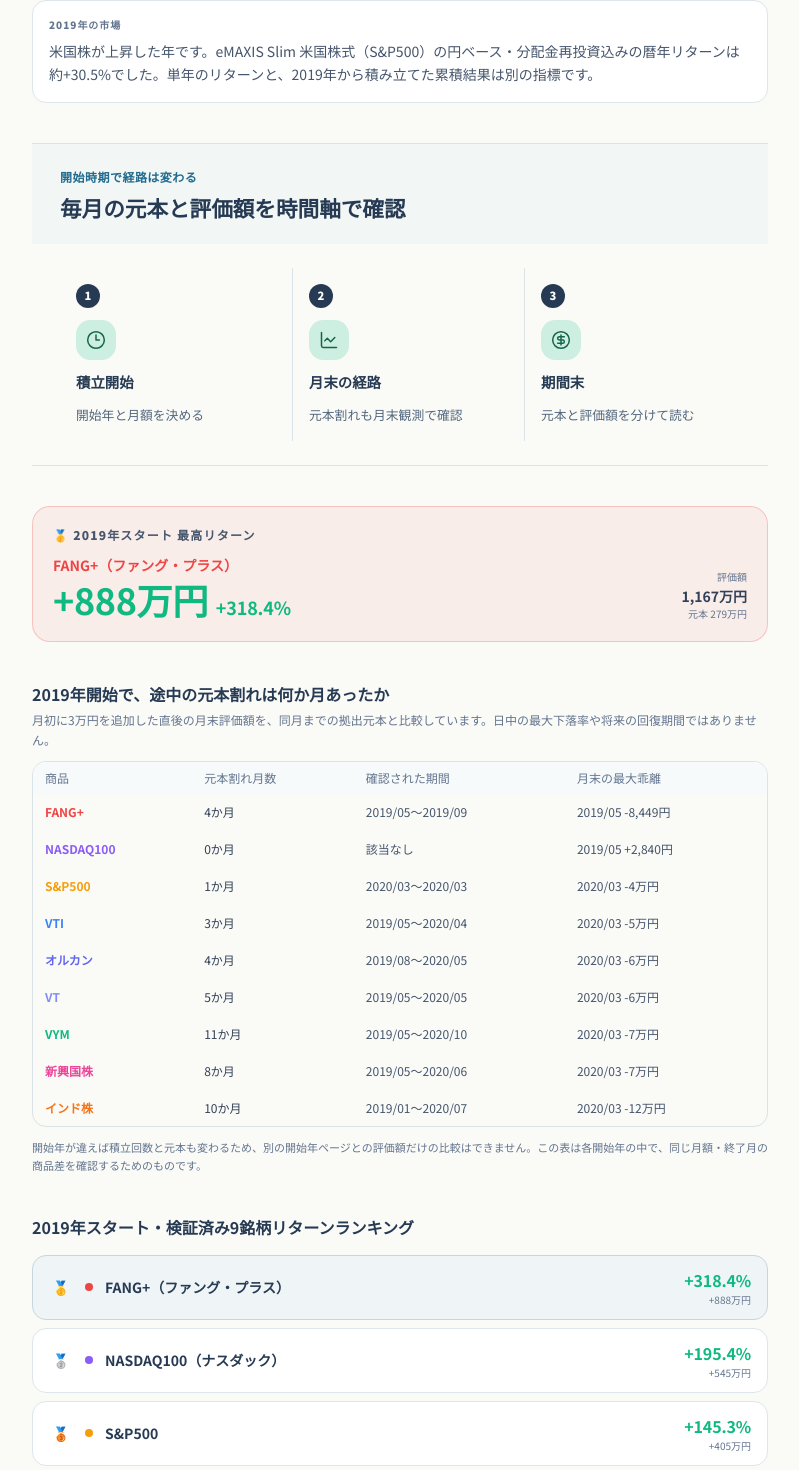
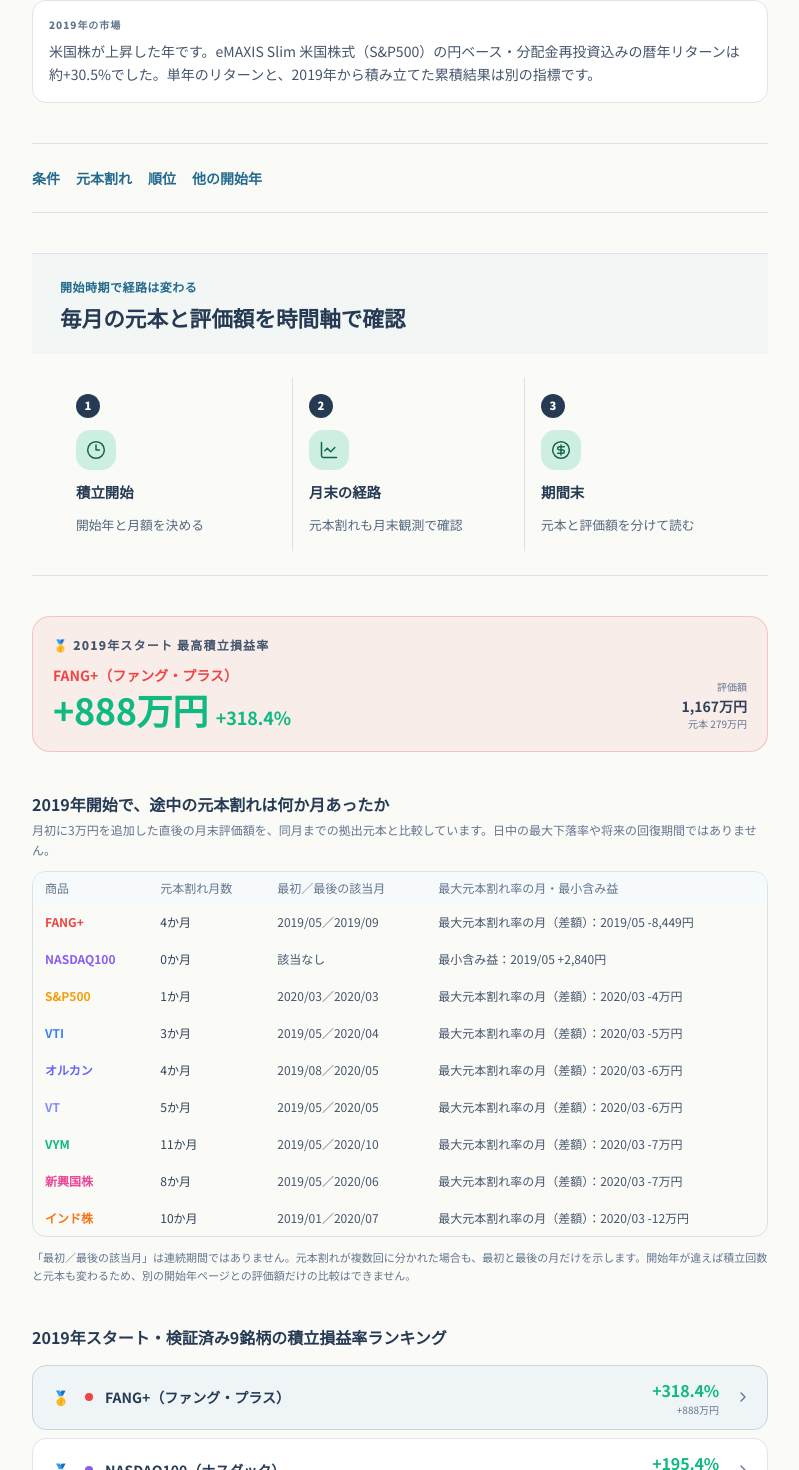
Before and after one commit to Nandemo-lab/tsumitate-timemachine, a Next.js app: page /from/2019 in a window 1280 px wide. Shown: the part 364-1834 px from the top of the page, without its empty margins (240-1039 px from the left). Built offline with nearby package versions, Linux system fonts and the light colour scheme.

Commit message:
fix: complete beginner UX quality pass

```diff
--- a/app/from/[year]/page.tsx
+++ b/app/from/[year]/page.tsx
@@ -11,6 +11,7 @@
 import { PageVisualStory } from "@/components/visual/VisualStory";
 import { FundId } from "@/types";
 import Breadcrumbs from "@/components/layout/Breadcrumbs";
+import { getFundPageSlug } from "@/lib/fund-seo-pages";
 
 const BASE_URL = "https://tsumitate-timemachine.com";
 
@@ -248,14 +249,14 @@
           ]} />
 
           {/* ── H1 ───────────────────────────────────────────────── */}
-          <section className="space-y-4">
+          <section id="conditions" className="scroll-mt-4 space-y-4">
             <div className="flex items-center gap-2">
               <Trophy className="h-5 w-5 text-orange-600 flex-shrink-0" />
               <h1
                 className="text-2xl font-black text-[#263A53] leading-tight"
                 style={{ fontFamily: "var(--font-serif-jp), serif" }}
               >
-              {year}年から積み立てていたら？<br />検証済み銘柄リターンランキング
+              {year}年から積み立てていたら？<br />検証済み銘柄の積立損益率ランキング
               </h1>
             </div>
             <p className="text-sm text-slate-600">
@@ -293,6 +294,13 @@
             )}
           </section>
 
+          <nav aria-label="このページの案内" className="flex gap-4 overflow-x-auto border-y border-[#D9E3E8] py-3 text-sm font-bold text-[#236B8E]">
+            <a href="#conditions" className="min-h-11 shrink-0 content-center">条件</a>
+            <a href="#principal-path" className="min-h-11 shrink-0 content-center">元本割れ</a>
+            <a href="#ranking" className="min-h-11 shrink-0 content-center">順位</a>
+            <a href="#other-years" className="min-h-11 shrink-0 content-center">他の開始年</a>
+          </nav>
+
           <PageVisualStory kind="timeline" />
 
           {/* ── 1位ハイライト ─────────────────────────────────────── */}
@@ -312,7 +320,7 @@
             }}
           >
             <p className="text-xs font-black tracking-widest uppercase text-slate-600">
-              🥇 {year}年スタート 最高リターン
+              🥇 {year}年スタート 最高積立損益率
             </p>
             <div className="flex items-end justify-between">
               <div>
@@ -346,21 +354,52 @@
             </section>
           )}
 
-          <section className="space-y-3" data-start-year-analysis={yearNum}>
+          <section id="principal-path" className="scroll-mt-4 space-y-3" data-start-year-analysis={yearNum}>
             <div className="space-y-1">
               <h2 className="text-base font-bold text-[#263A53]">{year}年開始で、途中の元本割れは何か月あったか</h2>
               <p className="text-xs leading-relaxed text-slate-500">
                 月初に3万円を追加した直後の月末評価額を、同月までの拠出元本と比較しています。日中の最大下落率や将来の回復期間ではありません。
               </p>
             </div>
-            <div className="overflow-x-auto rounded-xl border border-[#D9E3E8]">
+            <div className="space-y-2 md:hidden" aria-label="商品別の元本割れ分析">
+              {pathAnalyses.map(({ fund, result, belowPrincipalMonths, firstBelowPrincipal, lastBelowPrincipal, worstPoint }) => (
+                <article key={fund.id} className="rounded-xl border border-[#D9E3E8] bg-white p-4">
+                  <div className="flex items-start justify-between gap-3">
+                    <div>
+                      <h3 className="text-sm font-bold" style={{ color: fund.color }}>{fund.shortName}</h3>
+                      <p className="mt-1 text-xs text-slate-500">元本 {formatCurrency(result.totalPrincipal)}</p>
+                    </div>
+                    <p className="text-right text-sm font-bold text-slate-700">{belowPrincipalMonths}か月<span className="block text-[10px] font-normal text-slate-500">元本割れ</span></p>
+                  </div>
+                  <dl className="mt-3 grid grid-cols-2 gap-x-4 gap-y-3 border-t border-[#E1E8EC] pt-3 text-xs">
+                    <div>
+                      <dt className="text-slate-500">期間末評価額</dt>
+                      <dd className="mt-1 font-bold text-slate-700">{formatCurrency(result.finalValue)}</dd>
+                    </div>
+                    <div>
+                      <dt className="text-slate-500">期間末損益</dt>
+                      <dd className={`mt-1 font-bold ${result.profit >= 0 ? "text-emerald-700" : "text-red-600"}`}>{result.profit >= 0 ? "+" : ""}{formatCurrency(result.profit)}</dd>
+                    </div>
+                    <div className="col-span-2">
+                      <dt className="text-slate-500">元本割れが確認された月</dt>
+                      <dd className="mt-1 text-slate-700">{firstBelowPrincipal ? `最初 ${firstBelowPrincipal}／最後 ${lastBelowPrincipal}` : "該当なし"}</dd>
+                    </div>
+                    <div className="col-span-2">
+                      <dt className="text-slate-500">{belowPrincipalMonths > 0 ? "元本割れ率が最大だった月（差額）" : "元本との差が最小だった月"}</dt>
+                      <dd className="mt-1 text-slate-700">{worstPoint ? `${worstPoint.date} ${worstPoint.profit >= 0 ? "+" : ""}${formatCurrency(worstPoint.profit)}` : "—"}</dd>
+                    </div>
+                  </dl>
+                </article>
+              ))}
+            </div>
+            <div className="hidden overflow-x-auto rounded-xl border border-[#D9E3E8] md:block">
               <table className="w-full min-w-[460px] text-left text-xs">
                 <thead className="bg-[#F7FAFB] text-slate-500">
                   <tr>
                     <th className="px-3 py-2 font-medium">商品</th>
                     <th className="px-3 py-2 font-medium">元本割れ月数</th>
-                    <th className="px-3 py-2 font-medium">確認された期間</th>
-                    <th className="px-3 py-2 font-medium">月末の最大乖離</th>
+                    <th className="px-3 py-2 font-medium">最初／最後の該当月</th>
+                    <th className="px-3 py-2 font-medium">最大元本割れ率の月・最小含み益</th>
                   </tr>
                 </thead>
                 <tbody className="divide-y divide-white/[0.06]">
@@ -369,29 +408,28 @@
                       <td className="px-3 py-2.5 font-bold" style={{ color: fund.color }}>{fund.shortName}</td>
                       <td className="px-3 py-2.5 text-slate-700">{belowPrincipalMonths}か月</td>
                       <td className="px-3 py-2.5 text-slate-600">
-                        {firstBelowPrincipal ? `${firstBelowPrincipal}〜${lastBelowPrincipal}` : "該当なし"}
+                        {firstBelowPrincipal ? `${firstBelowPrincipal}／${lastBelowPrincipal}` : "該当なし"}
                       </td>
                       <td className="px-3 py-2.5 text-slate-600">
-                        {worstPoint ? `${worstPoint.date} ${worstPoint.profit >= 0 ? "+" : ""}${formatCurrency(worstPoint.profit)}` : "—"}
+                        {worstPoint ? `${belowPrincipalMonths > 0 ? "最大元本割れ率の月（差額）" : "最小含み益"}：${worstPoint.date} ${worstPoint.profit >= 0 ? "+" : ""}${formatCurrency(worstPoint.profit)}` : "—"}
                       </td>
                     </tr>
                   ))}
                 </tbody>
               </table>
             </div>
-            <p className="text-[11px] text-slate-500 sm:hidden">表は横にスクロールして全項目を確認できます。</p>
             <p className="text-[11px] leading-relaxed text-slate-500">
-              開始年が違えば積立回数と元本も変わるため、別の開始年ページとの評価額だけの比較はできません。この表は各開始年の中で、同じ月額・終了月の商品差を確認するためのものです。
+              「最初／最後の該当月」は連続期間ではありません。元本割れが複数回に分かれた場合も、最初と最後の月だけを示します。開始年が違えば積立回数と元本も変わるため、別の開始年ページとの評価額だけの比較はできません。
             </p>
           </section>
 
           {/* ── 全銘柄ランキング ─────────────────────────────────── */}
-          <section>
+          <section id="ranking" className="scroll-mt-4">
             <h2
               className="text-base font-bold text-[#263A53] mb-4"
               style={{ fontFamily: "var(--font-serif-jp), serif" }}
             >
-              {year}年スタート・検証済み{ranked.length}銘柄リターンランキング
+              {year}年スタート・検証済み{ranked.length}銘柄の積立損益率ランキング
             </h2>
             <div className="space-y-2" data-ranked-count={ranked.length}>
               {ranked.map(({ fund, result }, i) => {
@@ -400,6 +438,8 @@
                 const hasYearPage = yearPageSlug && YEAR_PAGES.some(
                   (p) => p.fundSlug === yearPageSlug && p.year === yearNum
                 );
+                const detailSlug = getFundPageSlug(fund.id);
+                const detailHref = detailSlug ? `/fund/${detailSlug}` : fund.id === "vt" ? "/vt" : "/fund";
 
                 const CardContent = (
                   <>
@@ -428,9 +468,7 @@
                           {isProfit ? "+" : ""}{formatCurrency(result.profit)}
                         </p>
                       </div>
-                      {hasYearPage && (
-                        <ChevronRight className="h-4 w-4 text-slate-500 flex-shrink-0" />
-                      )}
+                      <ChevronRight className="h-4 w-4 text-slate-500 flex-shrink-0" />
                     </div>
                   </>
                 );
@@ -441,27 +479,18 @@
                     ? "bg-[#EFF5F7] border border-[#C7D6DE]"
                     : "bg-white border border-[#DDE6EA]");
 
-                return hasYearPage ? (
+                return (
                   <Link
                     key={fund.id}
                     data-ranked-position={i + 1}
                     data-ranked-fund-id={fund.id}
                     data-ranked-quality={getReturnSeriesDefinition(fund.id).quality}
-                    href={`/${yearPageSlug}/${yearNum}`}
-                    className={baseClass + " hover:bg-white/[0.08]"}
+                    href={hasYearPage ? `/${yearPageSlug}/${yearNum}` : detailHref}
+                    aria-label={`${fund.encyclopedia.nickname}の${hasYearPage ? `${yearNum}年開始の詳細` : "商品情報"}を見る`}
+                    className={baseClass + " hover:bg-[#F7FAFB]"}
                   >
                     {CardContent}
                   </Link>
-                ) : (
-                  <div
-                    key={fund.id}
-                    data-ranked-position={i + 1}
-                    data-ranked-fund-id={fund.id}
-                    data-ranked-quality={getReturnSeriesDefinition(fund.id).quality}
-                    className={baseClass}
-                  >
-                    {CardContent}
-                  </div>
                 );
               })}
               {ranked.length === 0 && (
@@ -471,7 +500,7 @@
               )}
             </div>
             <p className="text-[10px] text-slate-500 mt-3 text-center">
-              ※月3万円 / {year}年{SIM_MONTH}月〜{CURRENT_YEAR}年{CURRENT_MONTH}月 / 検証済み月次データを使用
+              ※積立損益率＝（期間末評価額−累計元本）÷累計元本。IRRや時間加重収益率ではありません。月3万円 / {year}年{SIM_MONTH}月〜{CURRENT_YEAR}年{CURRENT_MONTH}月
             </p>
           </section>
 
@@ -545,7 +574,7 @@
           )}
 
           {/* ── 他の年との比較 ───────────────────────────────────── */}
-          <section>
+          <section id="other-years" className="scroll-mt-4">
             <h2
               className="text-base font-bold text-[#263A53] mb-4"
               style={{ fontFamily: "var(--font-serif-jp), serif" }}
--- a/app/globals.css
+++ b/app/globals.css
@@ -324,6 +324,9 @@
   font-weight: 850;
   letter-spacing: -0.035em;
   line-height: 1.45;
+  word-break: keep-all;
+  overflow-wrap: anywhere;
+  text-wrap: balance;
 }
 
 .tm-article-header > span {
--- a/components/views/HomeView.tsx
+++ b/components/views/HomeView.tsx
@@ -13,6 +13,7 @@
 import { trackSourceView } from "@/lib/analytics";
 import { HomeEditorialIllustration } from "@/components/visual/VisualStory";
 import ReadingJourney from "@/components/editorial/ReadingJourney";
+import { getAvailableStartMonth } from "@/lib/return-series";
 
 interface Props {
   onNavigate: (tab: MainTab) => void;
@@ -33,7 +34,12 @@
   const [fund, setFund] = useState<FundId>("orcan");
   const [startYear, setStartYear] = useState(2020);
   const [amount, setAmount] = useState(30000);
-  const preview = useMemo(() => simulate({ fundId: fund, startYear, startMonth: 1, monthlyAmount: amount }), [fund, startYear, amount]);
+  const [firstYear, firstMonth] = getAvailableStartMonth(fund).split("-").map(Number);
+  const effectiveStartMonth = startYear === firstYear ? firstMonth : 1;
+  const preview = useMemo(
+    () => simulate({ fundId: fund, startYear, startMonth: effectiveStartMonth, monthlyAmount: amount }),
+    [fund, startYear, effectiveStartMonth, amount]
+  );
 
   return (
     <div className="tm-home pb-28 pt-5 md:pt-12">
@@ -56,15 +62,19 @@
         <div className="space-y-5">
           <fieldset><legend className="mb-2 text-sm font-bold text-slate-700">1. 商品</legend><div className="grid grid-cols-3 gap-2">{PICKS.map((id) => <button key={id} type="button" aria-pressed={fund === id} onClick={() => setFund(id)} className={`min-h-12 rounded-xl border px-2 text-sm font-bold ${fund === id ? "border-[#4E94B3] bg-[#DCEFFA] text-[#1D5B79]" : "border-[#D9E3E8] bg-white text-slate-700"}`}>{FUNDS[id].shortName}</button>)}</div></fieldset>
           <div className="grid gap-5 sm:grid-cols-2">
-            <fieldset><legend className="mb-2 text-sm font-bold text-slate-700">2. 開始年</legend><div className="grid grid-cols-3 gap-2">{[2018, 2020, 2022].map((year) => <button key={year} type="button" aria-pressed={startYear === year} onClick={() => setStartYear(year)} className={`min-h-12 rounded-xl border text-sm font-bold ${startYear === year ? "border-[#4E94B3] bg-[#DCEFFA] text-[#1D5B79]" : "border-[#D9E3E8] bg-white text-slate-700"}`}>{year}年</button>)}</div></fieldset>
+            <fieldset><legend className="mb-2 text-sm font-bold text-slate-700">2. 開始年月</legend><div className="grid grid-cols-3 gap-2">{[2018, 2020, 2022].map((year) => {
+              const disabled = year < firstYear;
+              const label = year === firstYear && firstMonth !== 1 ? `${year}年${firstMonth}月` : `${year}年`;
+              return <button key={year} type="button" disabled={disabled} aria-pressed={startYear === year} onClick={() => setStartYear(year)} className={`min-h-12 rounded-xl border px-1 text-sm font-bold ${disabled ? "cursor-not-allowed border-[#E6EAEC] bg-[#F3F4F5] text-slate-400" : startYear === year ? "border-[#4E94B3] bg-[#DCEFFA] text-[#1D5B79]" : "border-[#D9E3E8] bg-white text-slate-700"}`}>{label}</button>;
+            })}</div></fieldset>
             <fieldset><legend className="mb-2 text-sm font-bold text-slate-700">3. 毎月の積立額</legend><div className="grid grid-cols-3 gap-2">{AMOUNTS.map((value) => <button key={value} type="button" aria-pressed={amount === value} onClick={() => setAmount(value)} className={`min-h-12 rounded-xl border text-sm font-bold ${amount === value ? "border-[#4E94B3] bg-[#DCEFFA] text-[#1D5B79]" : "border-[#D9E3E8] bg-white text-slate-700"}`}>{value / 10000}万円</button>)}</div></fieldset>
           </div>
         </div>
-        <button type="button" onClick={() => onTaraeba(fund, startYear, 1, amount)} className="tm-primary-button mt-6 flex w-full items-center justify-center gap-2 px-5 py-4 text-base">条件を選んで積立実績を調べる <ChevronRight className="h-5 w-5" /></button>
+        <button type="button" onClick={() => onTaraeba(fund, startYear, effectiveStartMonth, amount)} className="tm-primary-button mt-6 flex w-full items-center justify-center gap-2 px-5 py-4 text-base">条件を選んで積立実績を調べる <ChevronRight className="h-5 w-5" /></button>
         <p className="mt-3 text-center text-xs leading-5 text-slate-600">過去実績であり、将来の成果を示すものではありません。</p>
       </section>
 
-      <section className="mx-4 mt-6 border-y border-[#cfe2da] bg-[#F4FAF7] px-1 py-5 md:mx-auto md:max-w-3xl md:px-5" aria-label="条件別の検証例"><div className="flex flex-wrap items-end justify-between gap-4"><div><p className="text-xs font-bold text-emerald-800">条件別の検証例</p><p className="mt-1 text-sm text-slate-600">{FUNDS[fund].shortName}・{startYear}年1月〜・月{formatCurrency(amount)}</p></div><div className="text-right"><p className="text-xs text-slate-600">期間末評価額</p><p className="font-number text-2xl font-bold text-[#263A53]">{formatCurrency(preview.finalValue)}</p></div></div></section>
+      <section className="mx-4 mt-6 border-y border-[#cfe2da] bg-[#F4FAF7] px-1 py-5 md:mx-auto md:max-w-3xl md:px-5" aria-label="条件別の検証例"><div className="flex flex-wrap items-end justify-between gap-4"><div><p className="text-xs font-bold text-emerald-800">条件別の検証例</p><p className="mt-1 text-sm text-slate-600">{FUNDS[fund].shortName}・{startYear}年{effectiveStartMonth}月〜・月{formatCurrency(amount)}</p></div><div className="text-right"><p className="text-xs text-slate-600">期間末評価額</p><p className="font-number text-2xl font-bold text-[#263A53]">{formatCurrency(preview.finalValue)}</p></div></div></section>
 
       <div className="mx-4 mt-8 md:mx-auto md:max-w-3xl"><RecentConditions onRestore={onRestoreRecent} /></div>
       <section className="mx-4 mt-10 md:mx-auto md:max-w-3xl"><div className="mb-4 flex items-end justify-between gap-3"><div><p className="text-xs font-bold text-[#236B8E]">代表的な比較</p><h2 className="mt-1 text-xl font-bold text-[#263A53]">同じ条件で比べる</h2></div><button type="button" onClick={() => onNavigate("compare")} className="min-h-11 text-sm font-bold text-[#236B8E]">比較を試す</button></div><div className="tm-home-link-list">{POPULAR_COMPARE.map((item) => <Link key={item.href} href={item.href} className="flex min-h-14 items-center justify-between px-1 py-3 text-sm font-bold text-[#263A53]"><span>{item.label}</span><GitCompareArrows className="h-4 w-4 text-[#4E94B3]" /></Link>)}</div></section>
```
Also changed, not shown: app/about/data-sources/page.tsx (+45 -1 lines), app/compare/[slug]/page.tsx (+14 -4 lines), components/views/TimeMachineView.tsx (+23 -4 lines), scripts/content-trust-audit.mjs (+8 -0 lines).
